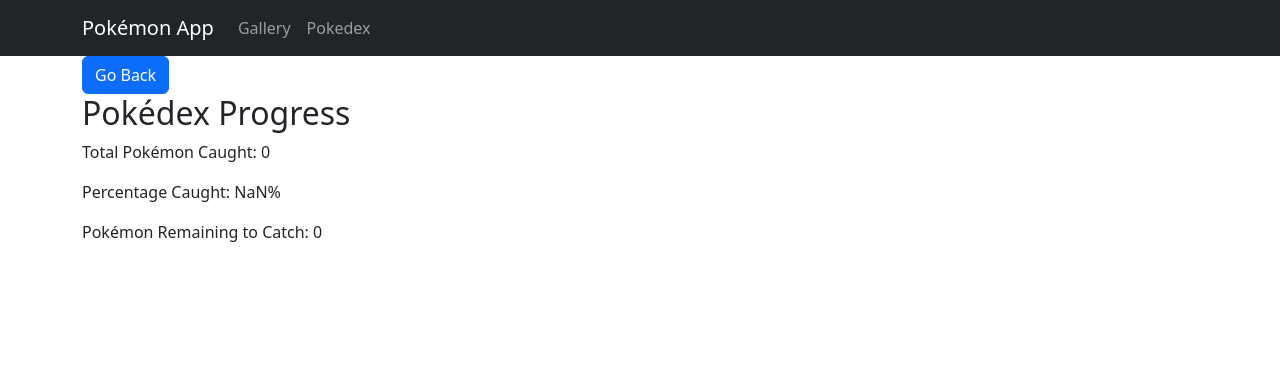
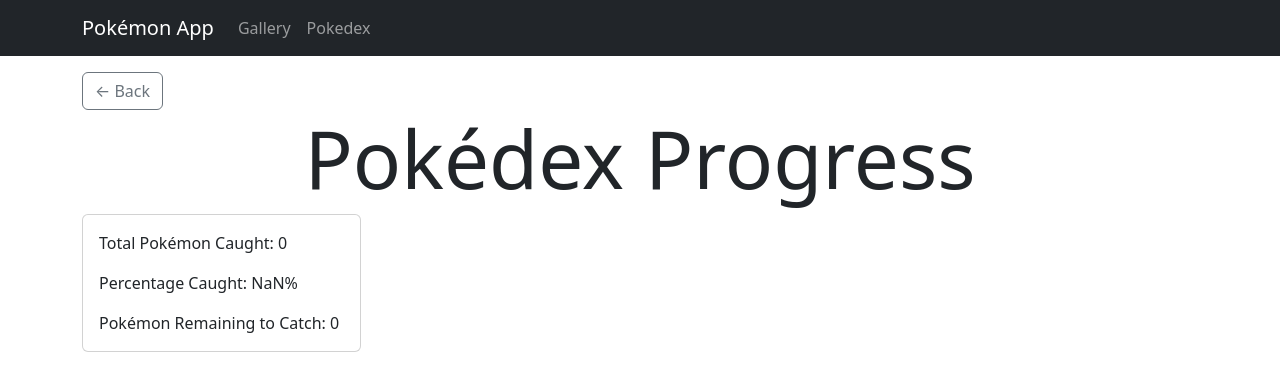
Before and after one commit to Rafael-LN/fe-pokedex, a React (Create React App) app: page /pokedex/my-progress in a window 1280 px wide. Shown: the top 390 px of the page. Built offline with nearby package versions, Linux system fonts and the light colour scheme; no server answers.

Commit message:
Refactor components with new ones

```diff
--- a/src/pages/Gallery.tsx
+++ b/src/pages/Gallery.tsx
@@ -1,29 +1,18 @@
 import {usePokemonContext} from "../context/PokemonsContext";
-import {useNavigate} from "react-router-dom";
-import {Button} from "react-bootstrap";
+import {Container} from "react-bootstrap";
 import {useEffect} from "react";
 import PokemonList from "../components/PokemonList";
 
 export function Gallery() {
-    const navigate = useNavigate();
     const {setIsPokedex} = usePokemonContext();
 
     useEffect(() => {
         setIsPokedex(false);
     }, [])
 
-    const goBack = () => {
-        navigate(-1);
-    }
-
     return (
-        <>
-            <Button onClick={goBack}>
-                Go Back
-            </Button>
-            <div className="container text-center">
-                <PokemonList/>
-            </div>
-        </>
+        <Container className="text-center">
+            <PokemonList title={`Pokémon Gallery`}/>
+        </Container>
     );
 }
--- a/src/pages/Home.tsx
+++ b/src/pages/Home.tsx
@@ -1,20 +1,12 @@
-import {Link} from "react-router-dom";
-import {Button, Container, Row} from "react-bootstrap";
+import {Container} from "react-bootstrap";
+import PokemonList from "../components/PokemonList";
 
 
 export default function Home() {
     return (
         <Container className={`text-center pt-4`}>
-            <h1 className={`my-4`}>Welcome to the Pokémon App</h1>
-            <Row>
-                <Link className={`my-3`} to="/gallery">
-                    <Button size={`lg`} variant={`info`}>Open the Gallery</Button>
-                </Link>
-                <Link to="/pokedex">
-                    <Button size={`lg`} variant={`secondary`}>Check your Pokedex</Button>
-                </Link>
-            </Row>
-
+            <h1 className={`mb-5 display-1`}>Welcome to the Pokémon App</h1>
+            <PokemonList />
         </Container>
     )
 }
--- a/src/pages/MyProgress.tsx
+++ b/src/pages/MyProgress.tsx
@@ -1,10 +1,9 @@
-import {Button, Container} from "react-bootstrap";
-import {useNavigate} from "react-router-dom";
+import React, {useEffect, useState} from "react";
+import {Card, CardBody, CardText, Container} from "react-bootstrap";
 import {usePokemonContext} from "../context/PokemonsContext";
-import {useEffect, useState} from "react";
+import {BackButton} from "../components/BackButton";
 
 export function MyProgress() {
-    const navigate = useNavigate();
     const {pokemons, allPokemonsCount} = usePokemonContext();
 
     const [percentageCaught, setPercentageCaught] = useState<string>('');
@@ -22,21 +21,21 @@
 
     }, [pokemons, allPokemonsCount]);
 
+    return (
+        <Container className={`text-center`}>
+            <div className={`d-flex align-items-start mt-3`}>
+                <BackButton/>
+            </div>
 
-    const goBack = () => {
-        navigate(-1);
-    }
+            <h2 className={`display-1`}>Pokédex Progress</h2>
 
-    return (
-        <Container>
-            <Button onClick={goBack}>
-                Go Back
-            </Button>
-
-            <h2>Pokédex Progress</h2>
-            <p>Total Pokémon Caught: {totalCaughtPokemon}</p>
-            <p>Percentage Caught: {percentageCaught}%</p>
-            <p>Pokémon Remaining to Catch: {remainingPokemon}</p>
+            <Card className={`text-start w-25`} >
+                <CardBody>
+                    <CardText>Total Pokémon Caught: {totalCaughtPokemon}</CardText>
+                    <CardText>Percentage Caught: {percentageCaught}%</CardText>
+                    <CardText>Pokémon Remaining to Catch: {remainingPokemon}</CardText>
+                </CardBody>
+            </Card>
 
         </Container>
     );
--- a/src/pages/Pokedex.tsx
+++ b/src/pages/Pokedex.tsx
@@ -1,29 +1,18 @@
+import {useEffect} from "react";
+import {Container} from "react-bootstrap";
 import {usePokemonContext} from "../context/PokemonsContext";
-import {Button, Container} from "react-bootstrap";
-import {Link, useNavigate} from "react-router-dom";
-import {useEffect} from "react";
 import PokemonList from "../components/PokemonList";
 
 export function Pokedex() {
-    const navigate = useNavigate();
     const {setIsPokedex} = usePokemonContext();
 
     useEffect(() => {
         setIsPokedex(true);
     }, []);
 
-    const goBack = () => {
-        navigate(-1);
-    }
     return (
-        <Container>
-            <Button onClick={goBack}>
-                Go Back
-            </Button>
-            <Link to={`/pokedex/my-progress`}>
-                <Button variant="info">My Progress</Button>
-            </Link>
-            <PokemonList/>
+        <Container className={`text-center`}>
+            <PokemonList title={`Pokedex`}/>
         </Container>
     );
 }
```
